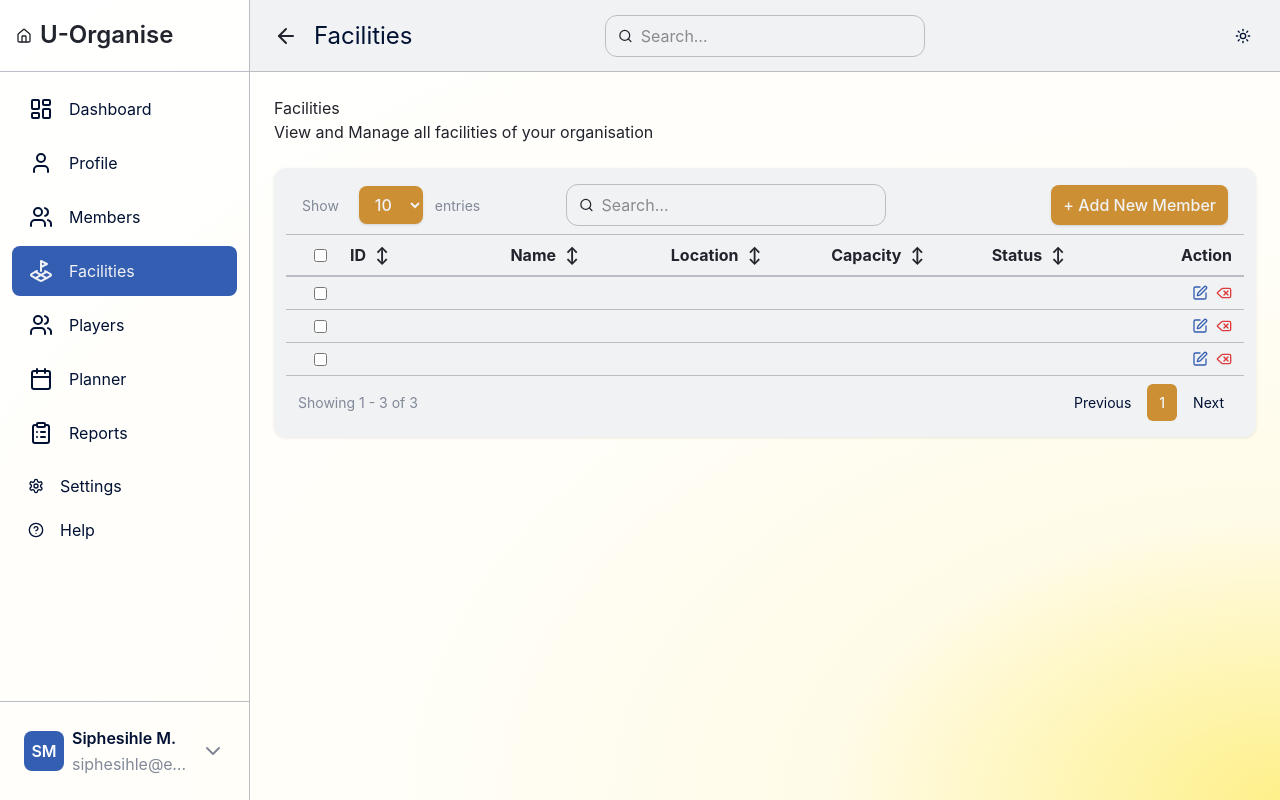
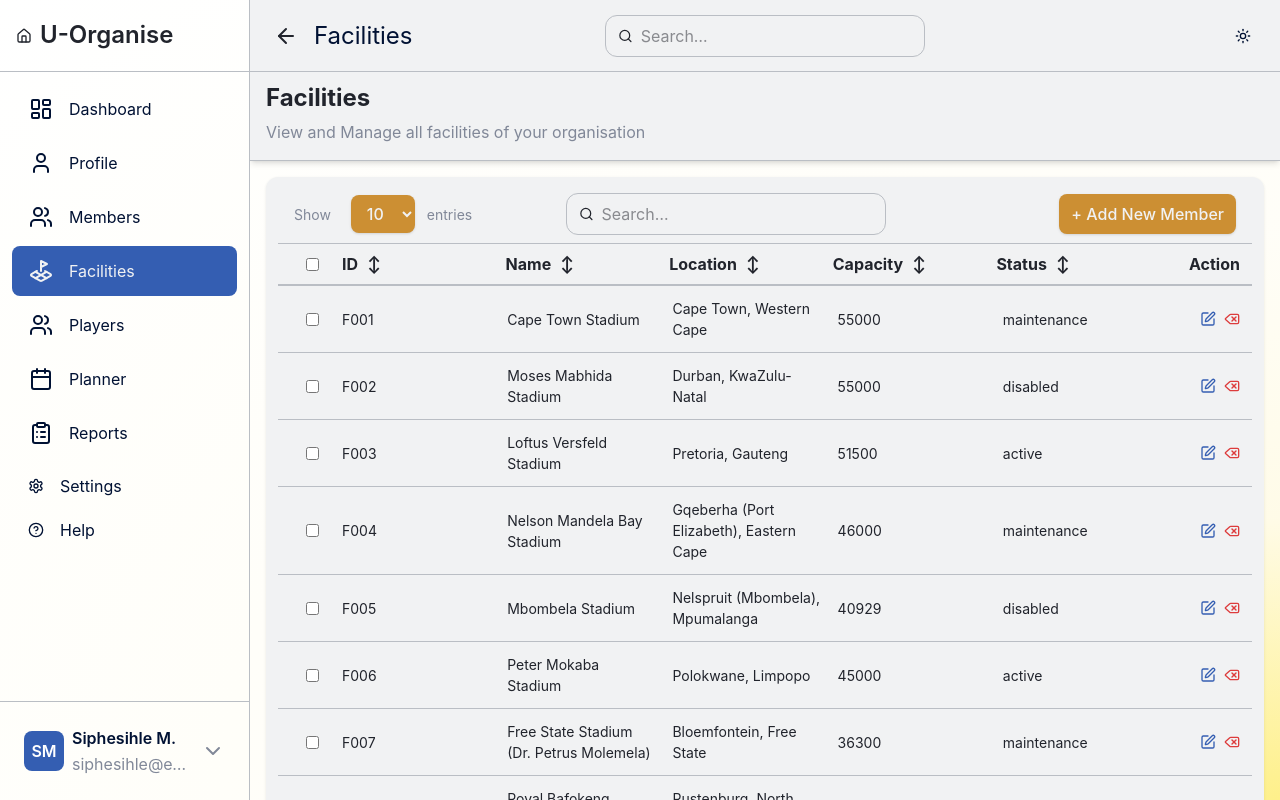
Before and after one commit to Sihle-Thwa/SportsManagment, a React (Vite) app in the folder frontend/: page /facilities in a window 1280 px wide. Built offline with nearby package versions, Linux system fonts and the light colour scheme.

Commit message:
refactor(Facilities): Update FacilitiesTable to use mock data, enhance layout, and improve accessibility

```diff
--- a/frontend/src/components/Table/FacilitiesTable.tsx
+++ b/frontend/src/components/Table/FacilitiesTable.tsx
@@ -1,49 +1,59 @@
 import Table from "./Table";
-import type { ColumnDef } from "./types";
 import type { Facility } from "../../types/facility.types";
+import facilitiesmockdata from "../../routes/facilitiesmockdata";
 
-/**
- * Columns for facilities table
- */
-const columns: ColumnDef<Facility>[] = [
-	{ id: "id", header: "ID", sortable: true },
+const columns = [
+	{
+		id: "id",
+		header: "ID",
+		accessor: (r: Facility) => r.id,
+		sortable: true,
+	},
 	{
 		id: "name",
 		header: "Name",
+		accessor: (r: Facility) => r.name,
 		sortable: true,
 	},
-	{ id: "location", header: "Location", sortable: true },
+	{
+		id: "location",
+		header: "Location",
+		accessor: (r: Facility) => r.location,
+		sortable: true,
+	},
 	{
 		id: "capacity",
 		header: "Capacity",
+		accessor: (r: Facility) => r.capacity,
 		sortable: true,
 	},
 	{
 		id: "status",
 		header: "Status",
+		accessor: (r: Facility) => r.status,
 		sortable: true,
 	},
 ];
 
-type Props = {
+interface Props {
 	data: Facility[];
 	onEdit?: (id: string) => void;
 	onDelete?: (id: string) => void;
 	onDeleteMany?: (ids: string[]) => Promise<void> | void;
 	loading?: boolean;
-};
+}
 
-export default function FacilitiesTable({ data, loading = false }: Props) {
+export default function FacilitiesTable({
+	data = facilitiesmockdata,
+	loading = false,
+}: Props) {
 	return (
 		<Table<Facility>
 			columns={columns}
 			data={data}
 			loading={loading}
+			initialPageSize={10}
 			getRowId={(row) => row.id}
-			// If Table supports row actions, you may pass them here:
-			// onEdit={onEdit}
-			// onDelete={onDelete}
-			// onDeleteMany={onDeleteMany}
 		/>
 	);
 }
--- a/frontend/src/components/Table/MembersTable.tsx
+++ b/frontend/src/components/Table/MembersTable.tsx
@@ -8,7 +8,6 @@ const columns = [
 		header: "ID",
 		accessor: (r: Member) => r.id,
 		sortable: true,
-		width: "80px",
 	},
 	{
 		id: "firstName",
--- a/frontend/src/pages/Facilities/Facilities.tsx
+++ b/frontend/src/pages/Facilities/Facilities.tsx
@@ -1,41 +1,26 @@
 import { useState } from "react";
 import FacilitiesTable from "../../components/Table/FacilitiesTable";
-import { Facility } from "@/types/facility.types";
+import facilitiesmockdata from "../../routes/facilitiesmockdata";
+import "./facilities.css";
 
 export default function Facilities() {
-	const [facility] = useState<Facility[]>([
-		{
-			id: "1",
-			name: "Main Sports Hall",
-			location: "123 Main St",
-			capacity: 100,
-			status: "active",
-		},
-
-		{
-			id: "2",
-			name: "Secondary Gym",
-			location: "456 Side Ave",
-			capacity: 50,
-			status: "maintenance",
-		},
-		{
-			id: "3",
-			name: "Tertiary Field",
-			location: "789 Tertiary Rd",
-			capacity: 75,
-			status: "active",
-		},
-	]);
+	const [facilities] = useState(facilitiesmockdata);
 
 	return (
-		<div className="space-y-6 p-6 ">
-			<div className="mb-6 ">
-				<h1>Facilities</h1>
-				<p>View and Manage all facilities of your organisation</p>
+		<div className="facilitiesRoot">
+			<div className="facilitiesHeader" aria-labelledby="facilities-header">
+				<div className="facilitiesTitle" id="facilities-title">
+					Facilities
+				</div>
+				<div className="facilitiesSubtitle">
+					View and Manage all facilities of your organisation
+				</div>
 			</div>
-
-			<FacilitiesTable data={facility} />
+			<section className="facilitiesContainer" aria-label="Facilities editor">
+				<div className="facilitiesContent">
+					<FacilitiesTable data={facilities} />
+				</div>
+			</section>
 		</div>
 	);
 }
--- a/frontend/src/pages/Facilities/facilities.css
+++ b/frontend/src/pages/Facilities/facilities.css
@@ -0,0 +1,58 @@
+@import "tailwindcss";
+
+.facilitiesRoot {
+	display: flex;
+	flex-direction: column;
+	justify-content: flex-start;
+	align-items: center;
+	width: 100%;
+	padding: 0;
+	margin: 0;
+}
+
+.facilitiesHeader {
+	display: flex;
+	flex-direction: column;
+	justify-content: flex-start;
+	align-items: flex-start;
+	box-shadow: var(--shadow-base);
+	width: 100%;
+	min-width: 320px;
+	top: 0;
+	padding: 8px 16px;
+	background-color: var(--card-background);
+	border-bottom: 1px solid var(--card-border);
+}
+
+.facilitiesTitle {
+	display: flex;
+	flex-direction: column;
+	font-size: var(--title-size-default);
+	font-weight: var(--font-weight-bold);
+	color: var(--card-foreground);
+	letter-spacing: var(--letter-spacing-normal);
+}
+
+.facilitiesSubtitle {
+	display: flex;
+	flex-direction: column;
+	margin-top: 4px;
+	margin-bottom: 8px;
+	color: var(--card-foreground-secondary);
+	font-size: var(--font-size-subtitle);
+	font-weight: var(--font-weight-normal);
+}
+
+.facilitiesContainer {
+	display: flex;
+	flex-direction: column;
+	justify-content: flex-start;
+	align-items: center;
+	width: 100%;
+}
+
+.facilitiesContent {
+	display: flex;
+	padding: 16px;
+	width: 100%;
+}
--- /dev/null
+++ b/frontend/src/routes/facilitiesmockdata.ts
@@ -0,0 +1,53 @@
+import  { Facility } from "../types/facility.types";
+
+const name = [
+    "FNB Stadium (Soccer City)", "Cape Town Stadium", "Moses Mabhida Stadium",
+    "Loftus Versfeld Stadium", "Nelson Mandela Bay Stadium", "Mbombela Stadium",
+    "Peter Mokaba Stadium", "Free State Stadium (Dr. Petrus Molemela)",
+    "Royal Bafokeng Stadium", "Athlone Stadium", "Loftus Versfeld Training Ground (municipal)",
+    "Charles Mopeli Stadium", "Wally Serote Stadium", "Makhulong Stadium",
+    "Princess Magogo Stadium", "Ilanga Stadium (regional)", "Markotter Stadium",
+    "New Peter Mokaba Training Facility", "Stadium@Giyani",
+];
+const location = [
+    "Johannesburg, Gauteng", "Cape Town, Western Cape", "Durban, KwaZulu-Natal",
+    "Pretoria, Gauteng", "Gqeberha (Port Elizabeth), Eastern Cape", "Nelspruit (Mbombela), Mpumalanga",
+    "Polokwane, Limpopo", "Bloemfontein, Free State", "Rustenburg, North West",
+    "Cape Town, Western Cape (Cape Flats)", "Pretoria, Gauteng (Municipal training venue)",
+    "Phuthaditjhaba, Free State", "Mangaung, Free State (small municipal)", "Tembisa, Gauteng (municipal)",
+    "Tongaat, KwaZulu-Natal", "Ladysmith, KwaZulu-Natal", "Klerksdorp, North West",
+    "Polokwane, Limpopo (training / municipal)", "Giyani, Limpopo (municipal)",
+    "Richards Bay / smaller municipality, KwaZulu-Natal",
+];
+
+const capacity = [
+    94736, 55000, 55000, 51500, 46000, 40929, 45000, 36300, 38000, 34000,
+    5000, 35000, 12000, 10000, 12000, 8000, 7000, 3000, 5000, 2500,
+];
+const status = ["active", "maintenance", "disabled"];
+
+function padId(num: number, size = 3): string {
+    return "F" + num.toString().padStart(size, "0");
+}
+
+export function generateMockFacilities(count = 20): Facility[] {
+    const facilities: Facility[] = [];
+    for (let i = 1; i < count; i++) {
+
+        facilities.push({
+            id: padId(i),
+            name: name[i % name.length],
+            location: location[i % location.length],
+            capacity: capacity[i % capacity.length],
+            status: status[i % status.length],
+            // name,
+            // location,
+            // capacity,
+            // status,
+        });
+    }
+    return facilities;
+}
+
+const mockFacilities = generateMockFacilities(20);
+export default mockFacilities;
--- a/frontend/src/routes/membersmockdata.ts
+++ b/frontend/src/routes/membersmockdata.ts
@@ -1,4 +1,3 @@
-// src/data/mockMembers.ts
 import { Member } from "../types/member.types";
 
 const firstNames = [
--- a/frontend/src/types/facility.types.tsx
+++ b/frontend/src/types/facility.types.tsx
@@ -1,7 +1,7 @@
 export type Facility = {
 	id: string;
 	name: string;
-	location?: string;
-	capacity?: number;
-	status?: "active" | "disabled" | "maintenance";
+	location: string;
+	capacity: number;
+	status: string;
 };
```
Also changed, not shown: frontend/src/routes/index.tsx (+9 -11 lines).
